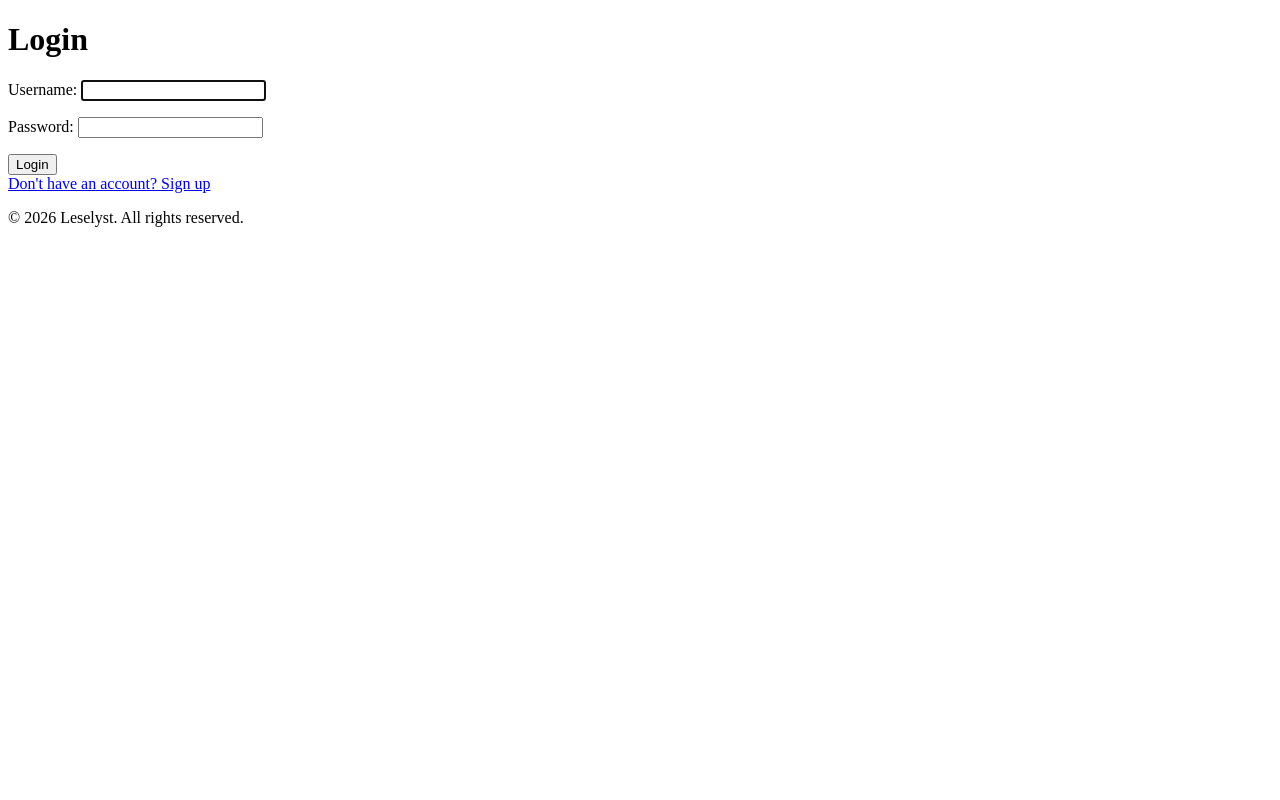
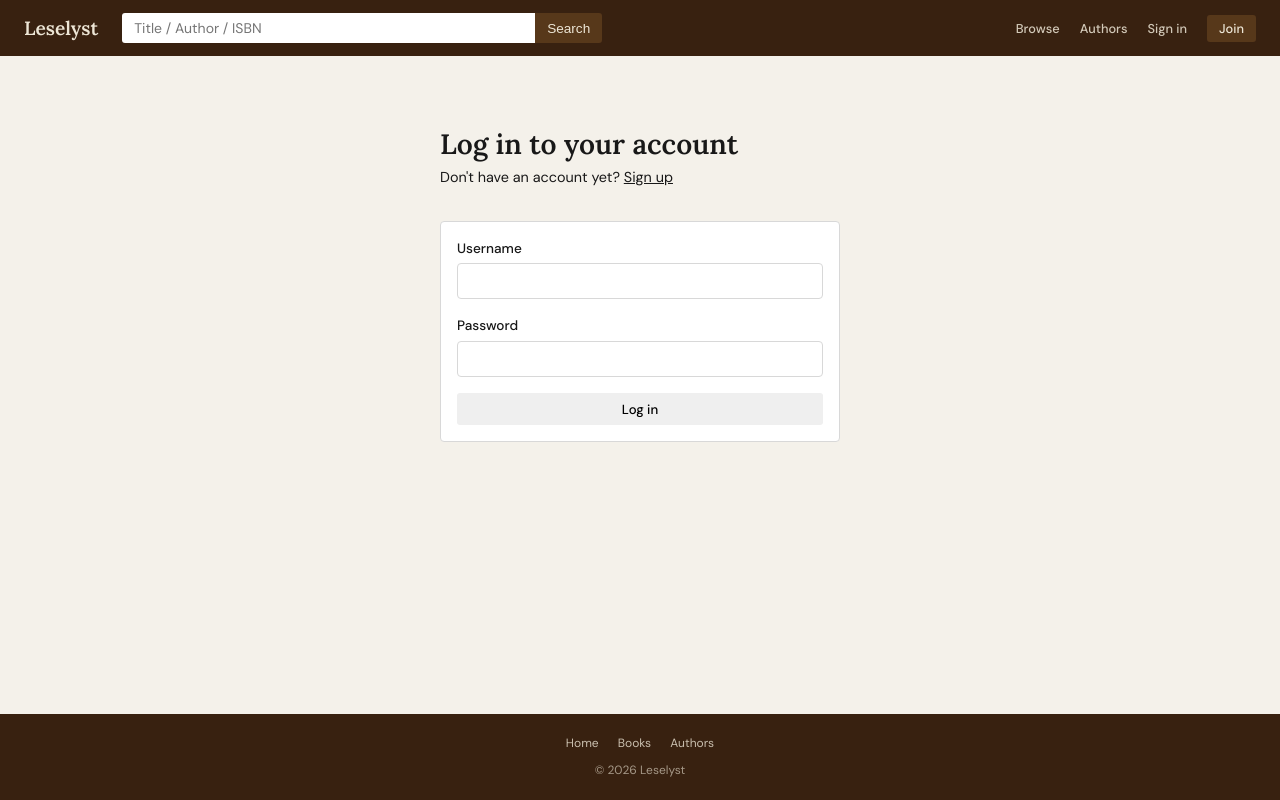
Before and after one commit to t-elieta/Leselyst, a Django app: page /login/ in a window 1280 px wide. Run offline with Django 5.2, Linux system fonts and the light colour scheme.

Commit message:
created login css page

```diff
--- a/templates/registration/login.html
+++ b/templates/registration/login.html
@@ -1,20 +1,42 @@
-<!DOCTYPE html>
-<html lang="en">
-<head>
-    <meta charset="UTF-8">
-    <meta name="viewport" content="width=device-width, initial-scale=1">
-    <title>Leselyst - Login</title>
-</head>
-<body>
-    <h1>Login</h1>
-    <form method="post">
-        {% csrf_token %}
-        {{ form.as_p }}
-        <button type="submit">Login</button>
-    </form>
-    <a href="{% url 'Leselystapp:signup' %}">Don't have an account? Sign up</a>
-    <footer>
-        <p>&copy; 2026 Leselyst. All rights reserved.</p>
-    </footer>
-</body>
-</html>
+{% extends "base.html" %}
+
+{% block title %}Log in — Leselyst{% endblock %}
+
+{% block content %}
+
+<div style="max-width: 400px; margin: 3rem auto;">
+    <h1 style="margin-bottom: 0.25rem;">Log in to your account</h1>
+    <p style="color: var(--ink-light); margin-bottom: 2rem; font-size: 0.9rem;">
+        Don't have an account yet? <a href="{% url 'Leselystapp:signup' %}" style="color: var(--ink);">Sign up</a>
+    </p>
+
+    <div class="card">
+        <form method="POST">
+            {% csrf_token %}
+            {% if form.errors %}
+                <div style="color: var(--accent); font-size: 0.85rem; margin-bottom: 1rem;">
+                    {% for field in form %}
+                        {% for error in field.errors %}
+                            <p>{{ error }}</p>
+                        {% endfor %}
+                    {% endfor %}
+                </div>
+            {% endif %}
+
+            <div style="margin-bottom: 1rem;">
+                <label style="font-size: 0.85rem; font-weight: 500; display: block; margin-bottom: 0.25rem;">Username</label>
+                <input type="text" name="username" style="width: 100%; padding: 0.5rem 0.75rem; border: 1px solid var(--border); border-radius: 4px; font-size: 0.9rem; font-family: inherit;">
+            </div>
+
+            <div style="margin-bottom: 1rem;">
+                <label style="font-size: 0.85rem; font-weight: 500; display: block; margin-bottom: 0.25rem;">Password</label>
+                <input type="password" name="password1" style="width: 100%; padding: 0.5rem 0.75rem; border: 1px solid var(--border); border-radius: 4px; font-size: 0.9rem; font-family: inherit;">
+            </div>
+
+
+            <button type="submit" class="btn btn-primary" style="width: 100%;">Log in</button>
+        </form>
+    </div>
+</div>
+
+{% endblock %}
```
